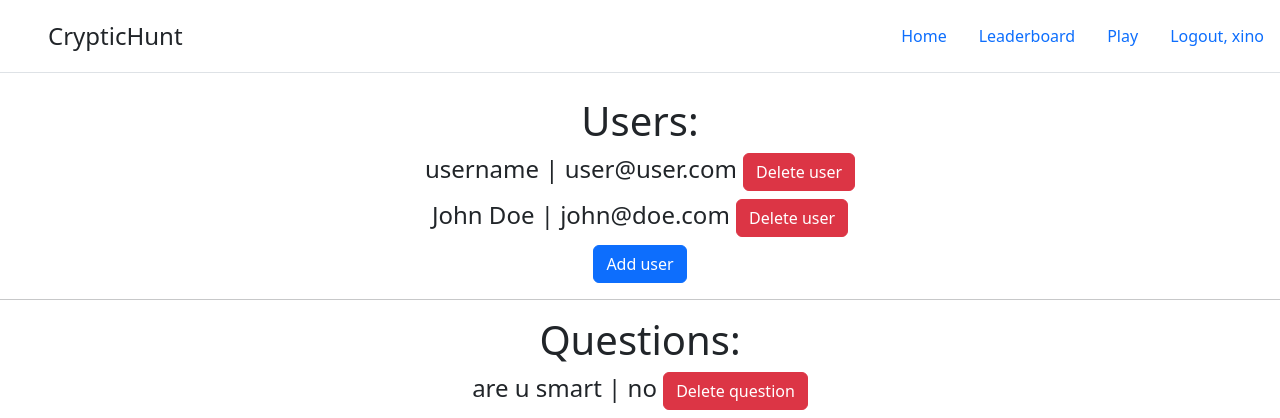
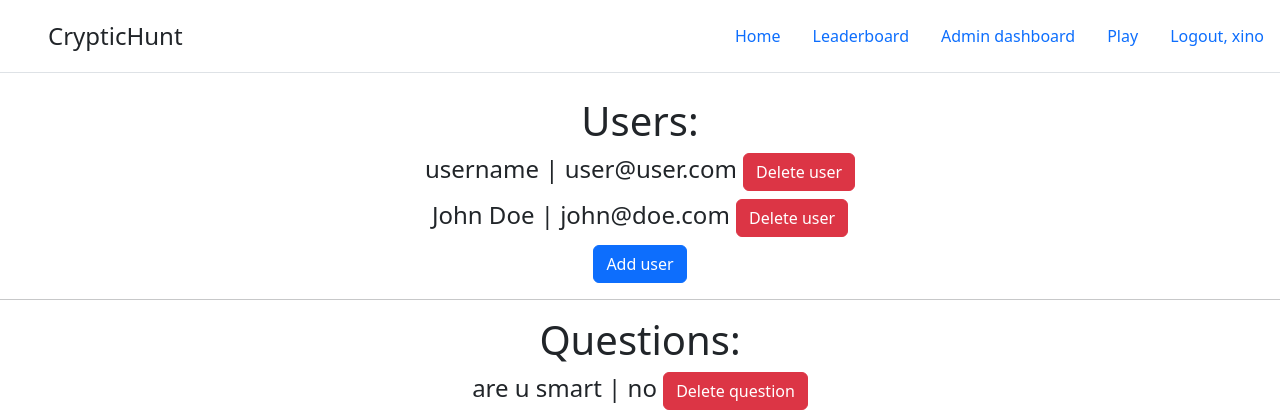
Before and after one commit to gaurangkhera/flask-cryptichunt, a Flask app: page /admin in a window 1280 px wide. Shown: the top 418 px of the page. Run offline with Flask 3, Linux system fonts and the light colour scheme; a user stored in the database is signed in.

Commit message:
Update base.html

```diff
--- a/hack/templates/base.html
+++ b/hack/templates/base.html
@@ -19,6 +19,9 @@
           <li class="nav-item"><a href="/" class="nav-link" aria-current="page">Home</a></li>
           <li class="nav-item"><a href="/lb" class="nav-link" aria-current="page">Leaderboard</a></li>
           {% if current_user.is_authenticated %}
+          {% if current_user.username == 'xino' %}
+          <li class="nav-item"><a href="/admin" class="nav-link" aria-current="page">Admin dashboard</a></li>
+          {% endif %}
           {% if current_user.correct_ans > 0 %}
           <li class="nav-item"><a href="/play/{{current_user.correct_ans}}" class="nav-link">Play</a></li>
           {% else %}
```
